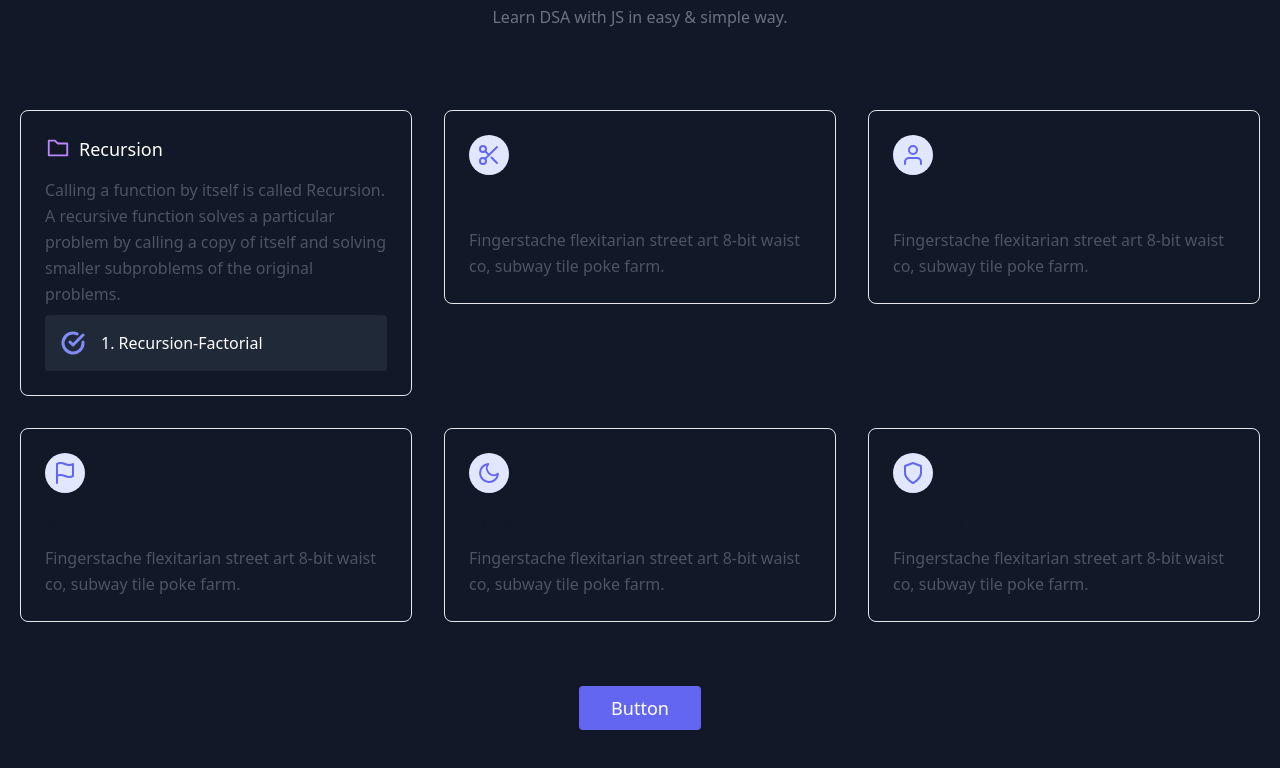
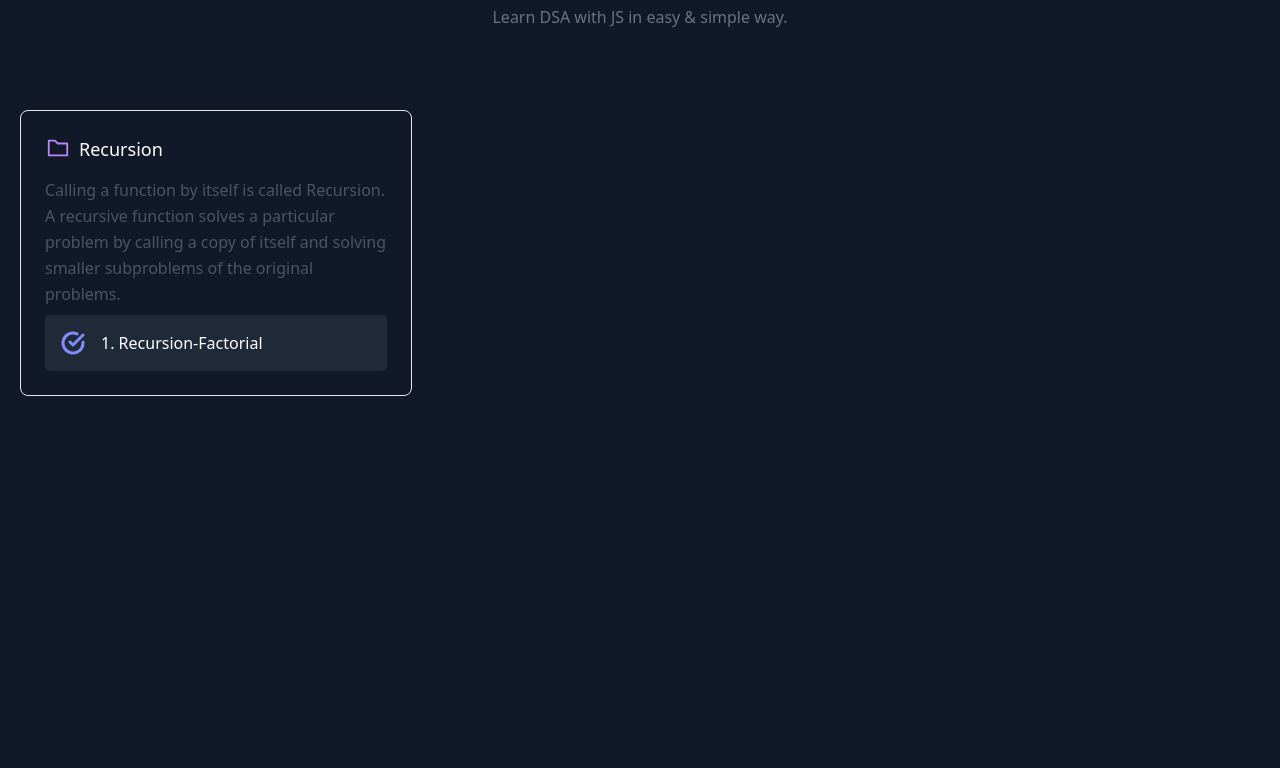
Before and after one commit to num-js/dsa-js, a plain HTML site: page index.html in a window 1280 px wide. Shown: the part 136-904 px from the top of the page. After the commit the page ends 800 px from the top, so only its background shows below. Drawn offline with nearby package versions, Linux system fonts and the light colour scheme.

Commit message:
Homepage design Fix

```diff
--- a/index.html
+++ b/index.html
@@ -44,66 +44,7 @@
           </div>
         </div>
       </div>
-      <div class="xl:w-1/3 md:w-1/2 p-4">
-        <div class="border border-gray-200 p-6 rounded-lg">
-          <div class="w-10 h-10 inline-flex items-center justify-center rounded-full bg-indigo-100 text-indigo-500 mb-4">
-            <svg fill="none" stroke="currentColor" stroke-linecap="round" stroke-linejoin="round" stroke-width="2" class="w-6 h-6" viewBox="0 0 24 24">
-              <circle cx="6" cy="6" r="3"></circle>
-              <circle cx="6" cy="18" r="3"></circle>
-              <path d="M20 4L8.12 15.88M14.47 14.48L20 20M8.12 8.12L12 12"></path>
-            </svg>
-          </div>
-          <h2 class="text-lg text-gray-900 font-medium title-font mb-2">The Catalyzer</h2>
-          <p class="leading-relaxed text-base">Fingerstache flexitarian street art 8-bit waist co, subway tile poke farm.</p>
-        </div>
-      </div>
-      <div class="xl:w-1/3 md:w-1/2 p-4">
-        <div class="border border-gray-200 p-6 rounded-lg">
-          <div class="w-10 h-10 inline-flex items-center justify-center rounded-full bg-indigo-100 text-indigo-500 mb-4">
-            <svg fill="none" stroke="currentColor" stroke-linecap="round" stroke-linejoin="round" stroke-width="2" class="w-6 h-6" viewBox="0 0 24 24">
-              <path d="M20 21v-2a4 4 0 00-4-4H8a4 4 0 00-4 4v2"></path>
-              <circle cx="12" cy="7" r="4"></circle>
-            </svg>
-          </div>
-          <h2 class="text-lg text-gray-900 font-medium title-font mb-2">Neptune</h2>
-          <p class="leading-relaxed text-base">Fingerstache flexitarian street art 8-bit waist co, subway tile poke farm.</p>
-        </div>
-      </div>
-      <div class="xl:w-1/3 md:w-1/2 p-4">
-        <div class="border border-gray-200 p-6 rounded-lg">
-          <div class="w-10 h-10 inline-flex items-center justify-center rounded-full bg-indigo-100 text-indigo-500 mb-4">
-            <svg fill="none" stroke="currentColor" stroke-linecap="round" stroke-linejoin="round" stroke-width="2" class="w-6 h-6" viewBox="0 0 24 24">
-              <path d="M4 15s1-1 4-1 5 2 8 2 4-1 4-1V3s-1 1-4 1-5-2-8-2-4 1-4 1zM4 22v-7"></path>
-            </svg>
-          </div>
-          <h2 class="text-lg text-gray-900 font-medium title-font mb-2">Melanchole</h2>
-          <p class="leading-relaxed text-base">Fingerstache flexitarian street art 8-bit waist co, subway tile poke farm.</p>
-        </div>
-      </div>
-      <div class="xl:w-1/3 md:w-1/2 p-4">
-        <div class="border border-gray-200 p-6 rounded-lg">
-          <div class="w-10 h-10 inline-flex items-center justify-center rounded-full bg-indigo-100 text-indigo-500 mb-4">
-            <svg fill="none" stroke="currentColor" stroke-linecap="round" stroke-linejoin="round" stroke-width="2" class="w-6 h-6" viewBox="0 0 24 24">
-              <path d="M21 12.79A9 9 0 1111.21 3 7 7 0 0021 12.79z"></path>
-            </svg>
-          </div>
-          <h2 class="text-lg text-gray-900 font-medium title-font mb-2">Bunker</h2>
-          <p class="leading-relaxed text-base">Fingerstache flexitarian street art 8-bit waist co, subway tile poke farm.</p>
-        </div>
-      </div>
-      <div class="xl:w-1/3 md:w-1/2 p-4">
-        <div class="border border-gray-200 p-6 rounded-lg">
-          <div class="w-10 h-10 inline-flex items-center justify-center rounded-full bg-indigo-100 text-indigo-500 mb-4">
-            <svg fill="none" stroke="currentColor" stroke-linecap="round" stroke-linejoin="round" stroke-width="2" class="w-6 h-6" viewBox="0 0 24 24">
-              <path d="M12 22s8-4 8-10V5l-8-3-8 3v7c0 6 8 10 8 10z"></path>
-            </svg>
-          </div>
-          <h2 class="text-lg text-gray-900 font-medium title-font mb-2">Ramona Falls</h2>
-          <p class="leading-relaxed text-base">Fingerstache flexitarian street art 8-bit waist co, subway tile poke farm.</p>
-        </div>
-      </div>
     </div>
-    <button class="flex mx-auto mt-16 text-white bg-indigo-500 border-0 py-2 px-8 focus:outline-none hover:bg-indigo-600 rounded text-lg">Button</button>
   </div>
 </section>
 
```
